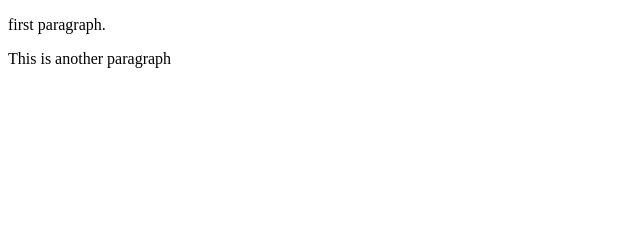
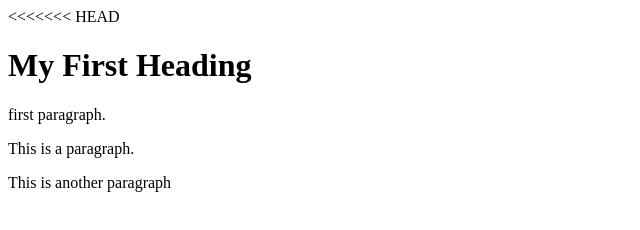
Before and after one commit to LearningGit555/learning-git, a plain HTML site: page index.html in a window 1280 px wide. Shown: the whole page, without its empty margins (0-640 px from the left). Drawn offline with Linux system fonts and the light colour scheme.

Commit message:
Update index.html

```diff
--- a/index.html
+++ b/index.html
@@ -3,8 +3,11 @@
 <head>
     <title>Page Title</title>
 </head>
+<<<<<<< HEAD
 <body>
+    <h1>My First Heading</h1>
     <p>first paragraph.</p>
+    <p>This is a paragraph.</p>
     <p>This is another paragraph</p>
 </body>
 </html>
```
